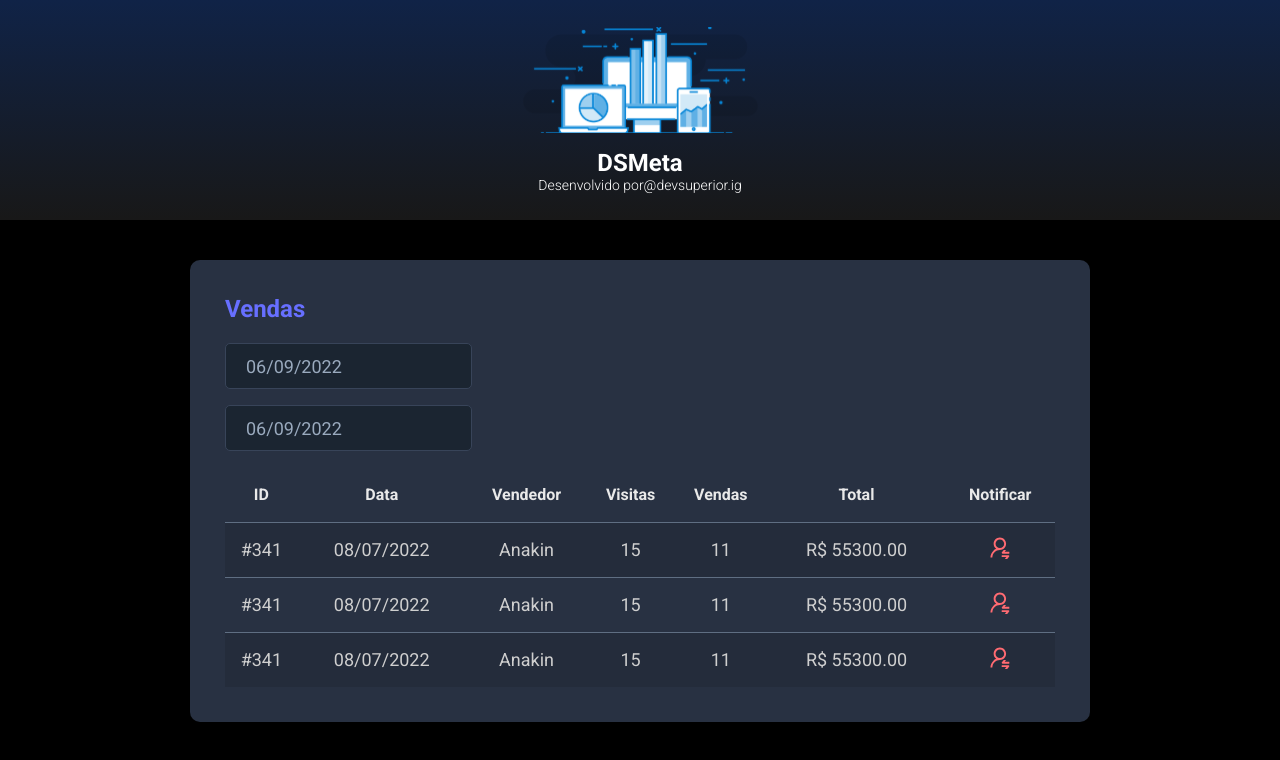
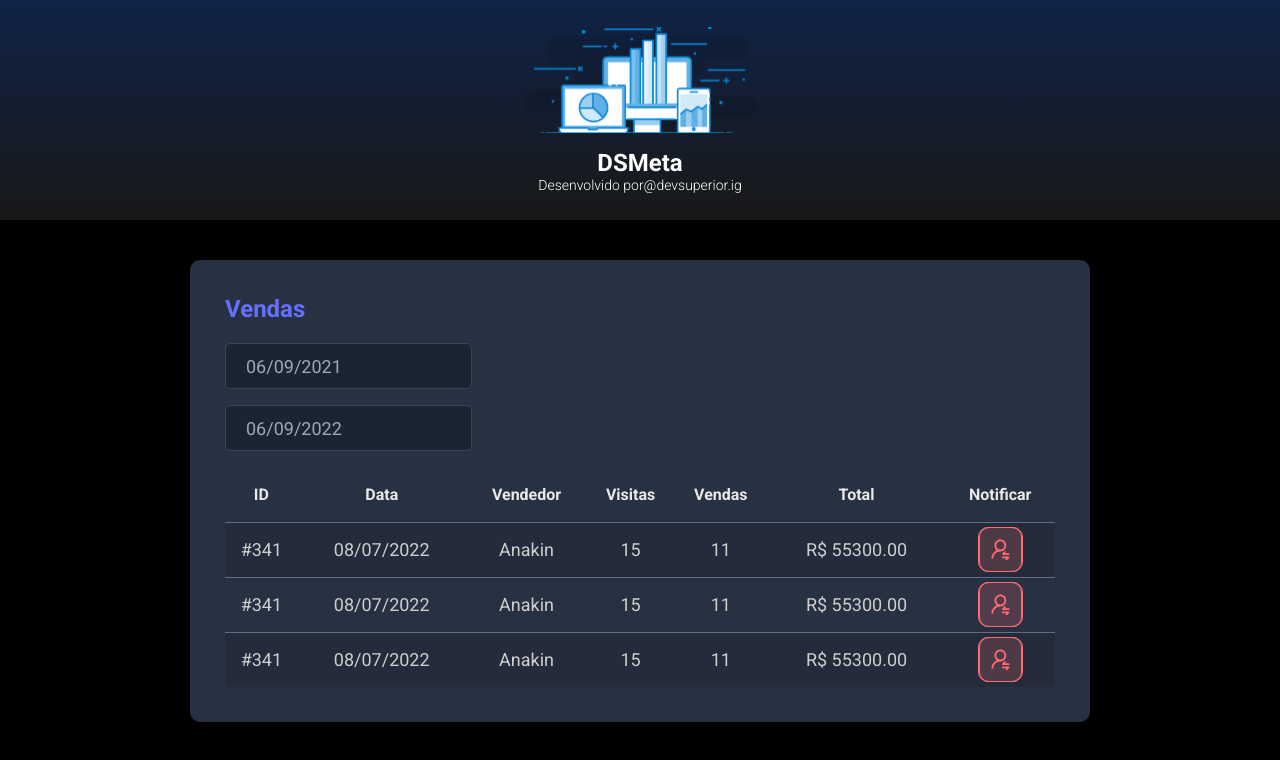
Before and after one commit to MarcelloAllves/dsmeta, a React (Vite) app in the folder frontend/: page / in a window 1280 px wide. Shown: the top 760 px of the page. Built offline with nearby package versions, Linux system fonts and the light colour scheme.

Commit message:
useState

```diff
--- a/frontend/src/App.tsx
+++ b/frontend/src/App.tsx
@@ -1,5 +1,5 @@
-import Header from "./components/Header"
-import SalesCard from "./components/SalesCard"
+import Header from "./components/Header";
+import SalesCard from "./components/SalesCard";
 
 function App() {
   return (
@@ -16,4 +16,4 @@ function App() {
   )
 }
 
-export default App
+export default App;
--- a/frontend/src/components/Header/index.tsx
+++ b/frontend/src/components/Header/index.tsx
@@ -1,5 +1,5 @@
-import logo from '../../assets/img/logo.svg'
-import './styles.css'
+import logo from '../../assets/img/logo.svg';
+import './styles.css';
 function Header() {
     return (
         <>
@@ -17,4 +17,4 @@ function Header() {
     )
 }
 
-export default Header
+export default Header;
--- a/frontend/src/components/NotificationButton/index.tsx
+++ b/frontend/src/components/NotificationButton/index.tsx
@@ -1,5 +1,5 @@
-import icon from '../../assets/img/notification-icon.svg'
-import './styles.css'
+import icon from '../../assets/img/notification-icon.svg';
+import './styles.css';
 function NotificationButton() {
   return (
     <div className="dsmeta-red-btn">
@@ -8,4 +8,4 @@ function NotificationButton() {
   )
 }
 
-export default NotificationButton
+export default NotificationButton;
--- a/frontend/src/components/NotificationButton/styles.css
+++ b/frontend/src/components/NotificationButton/styles.css
@@ -0,0 +1,15 @@
+.dsmeta-red-btn {
+    height: 45px;
+    width: 45px;
+    background: rgba(255, 107, 114, 0.1);
+    border: 1px solid #ff6b72;
+    border-radius: 10px;
+    display: flex;
+    align-items: center;
+    justify-content: center;
+    cursor: pointer;
+}
+
+.dsmeta-red-btn img {
+    width: 19px;
+}
--- a/frontend/src/components/SalesCard/index.tsx
+++ b/frontend/src/components/SalesCard/index.tsx
@@ -1,8 +1,18 @@
+import { useState } from "react";
 import DatePicker from "react-datepicker";
 import "react-datepicker/dist/react-datepicker.css";
-import NotificationButton from '../NotificationButton'
-import './styles.css'
+import NotificationButton from '../NotificationButton';
+import './styles.css';
 function SalesCard() {
+    /**
+        Macete para criar uma data de X dias atrás:
+        const date = new Date(new Date().setDate(new Date().getDate() - 365));
+    */
+    const min = new Date(new Date().setDate(new Date().getDate() - 365));
+    const max = new Date();
+
+    const [minDate, setMinDate] = useState(min);
+    const [maxDate, setMaxDate] = useState(max);
     return (
         <>
             <div className="dsmeta-card">
@@ -10,16 +20,16 @@ function SalesCard() {
                 <div>
                     <div className="dsmeta-form-control-container">
                         <DatePicker
-                            selected={new Date()}
-                            onChange={(date: Date) => { }}
+                            selected={minDate}
+                            onChange={(date: Date) => setMinDate(date) }
                             className="dsmeta-form-control"
                             dateFormat="dd/MM/yyyy"
                         />
                     </div>
                     <div className="dsmeta-form-control-container">
                         <DatePicker
-                            selected={new Date()}
-                            onChange={(date: Date) => { }}
+                            selected={maxDate}
+                            onChange={(date: Date) => setMaxDate(date) }
                             className="dsmeta-form-control"
                             dateFormat="dd/MM/yyyy"
                         />
@@ -95,4 +105,4 @@ function SalesCard() {
     )
 }
 
-export default SalesCard
+export default SalesCard;
```
Also changed, not shown: frontend/src/main.tsx (+4 -4 lines), frontend/src/components/Header/styles.css (indentation only).
